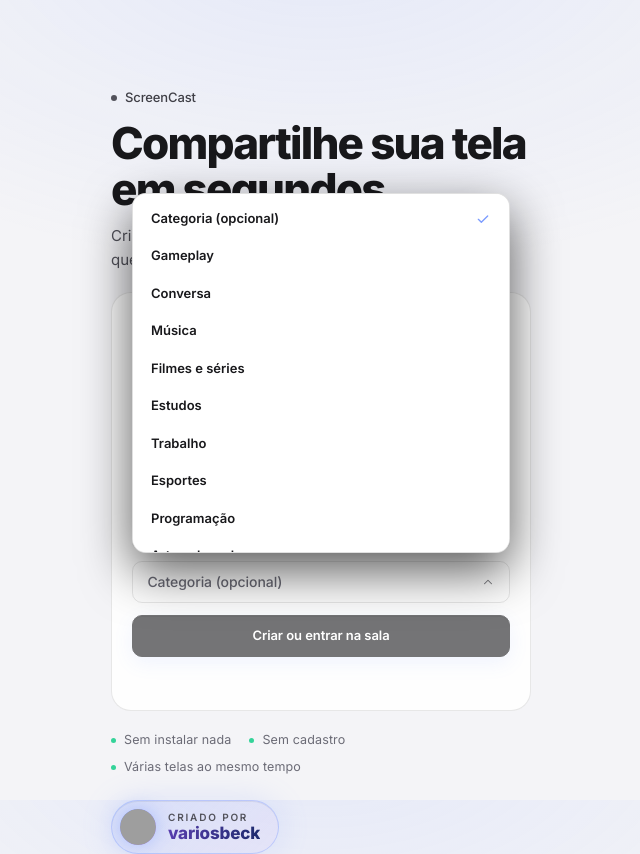
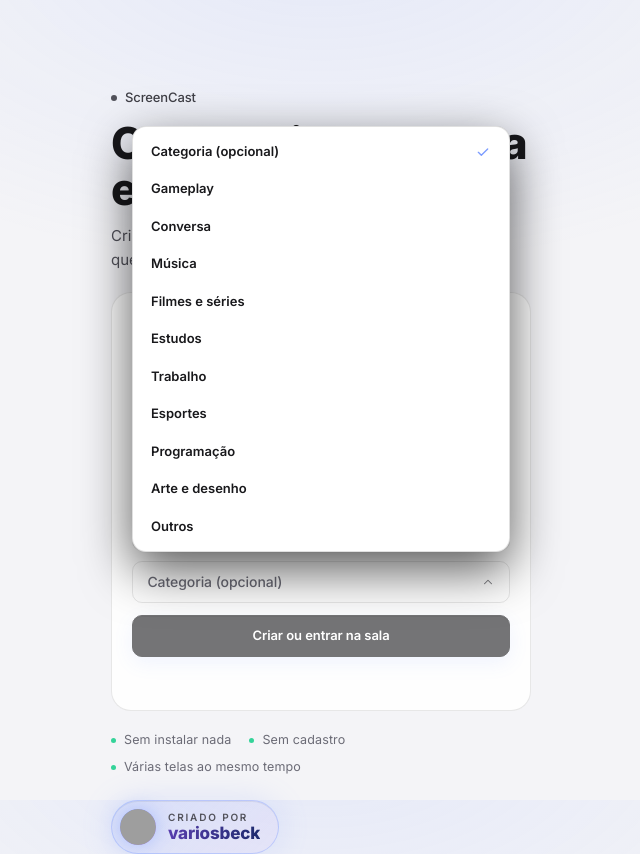
Before and after one commit to variosbeck/sharing, a website: page public/index.html in a window 1280 px wide. Both pictures are taken after a click on the button "Categoria (opcional)". Shown: the whole page, without its empty margins (319-959 px from the left). Drawn offline with Linux system fonts and the light colour scheme; no server answers; grey boxes are pictures that could not be loaded.

Commit message:
Update index.html

```diff
--- a/public/index.html
+++ b/public/index.html
@@ -306,7 +306,12 @@ html.cinema .col{display:none}
 .dd.sel .ddl{min-width:0;overflow:hidden;text-overflow:ellipsis;white-space:nowrap}
 .dd.sel .ddl.ph{color:var(--z500)}
 .panel .dd.sel .dd-btn{height:42px;font-size:14px}
-.dd-menu.fl{position:fixed;top:0;left:0;right:auto;bottom:auto;z-index:60;overflow:auto;overscroll-behavior:contain}
+.dd-menu.fl{position:fixed;top:0;left:0;right:auto;bottom:auto;z-index:60;overflow:auto;overscroll-behavior:contain;scrollbar-width:thin;scrollbar-color:rgba(var(--ov),.22) transparent}
+.dd-menu.fl::-webkit-scrollbar{width:6px}
+.dd-menu.fl::-webkit-scrollbar-track{background:transparent;margin:8px 0}
+.dd-menu.fl::-webkit-scrollbar-thumb{background:rgba(var(--ov),.22);border-radius:6px}
+.dd-menu.fl::-webkit-scrollbar-thumb:hover{background:rgba(var(--ov),.38)}
+.dd-menu.fl::-webkit-scrollbar-button{display:none;width:0;height:0}
 </style>
 <script src="https://cdnjs.cloudflare.com/ajax/libs/qrcodejs/1.0.0/qrcode.min.js"></script>
 </head>
@@ -725,6 +730,7 @@ $('share').onclick = async () => {
     const [qh, qf] = $('mode').value.split('-').map(Number); const game = qf === 60;
     const am = $('amode').value;
     const opts = { video: { width: { ideal: Math.round(qh * 16 / 9) }, height: { ideal: qh }, frameRate: { ideal: qf } } };
+    if (game) opts.video.cursor = 'never'; // jogos prendem o mouse no centro: o cursor do sistema aparece parado no meio da transmissão
     if (am === 'off') opts.audio = false;
     else {
       opts.audio = { echoCancellation: false, noiseSuppression: false, autoGainControl: false };
@@ -1207,7 +1213,7 @@ function enhanceSelect(sel) {
     closeDd(); if (btn.disabled) return;
     menu.hidden = false; btn.setAttribute('aria-expanded', 'true');
     const r = btn.getBoundingClientRect(), below = innerHeight - r.bottom - 16, above = r.top - 16;
-    menu.style.minWidth = r.width + 'px'; menu.style.maxHeight = Math.max(160, Math.min(360, Math.max(below, above))) + 'px';
+    menu.style.minWidth = r.width + 'px'; menu.style.maxHeight = Math.max(160, Math.min(520, Math.max(below, above))) + 'px';
     const h = menu.offsetHeight, up = h > below && above > below;
     menu.style.left = Math.max(8, Math.min(r.left, innerWidth - menu.offsetWidth - 8)) + 'px';
     menu.style.top = (up ? Math.max(8, r.top - h - 8) : r.bottom + 8) + 'px';
```
